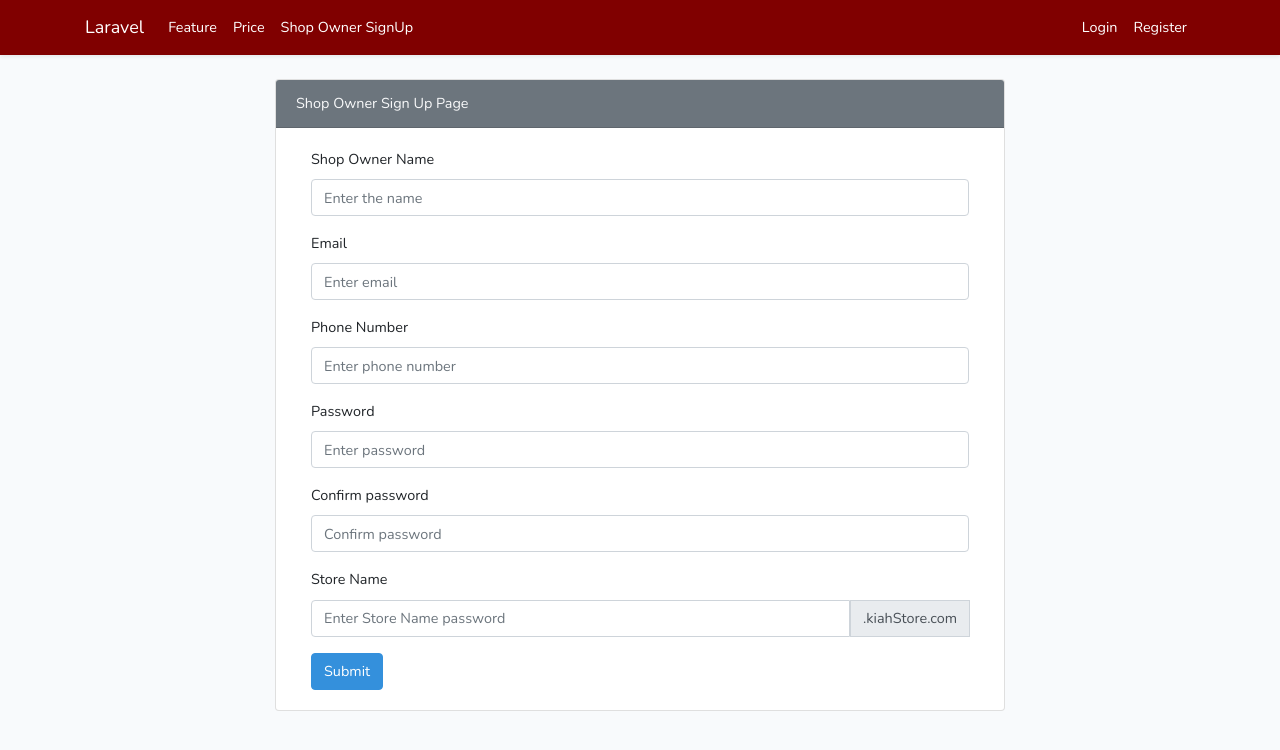
After one commit to z-solution/kiahStore, a Laravel app: page /signUp in a window 1280 px wide. The commit adds this page. Shown: the top 750 px of the page. Run offline with Laravel 8, Linux system fonts and the light colour scheme; style sheets or scripts are compiled from the project's sources.

Commit message:
signUp page and shopowner table added

```diff
--- /dev/null
+++ b/app/Http/Controllers/MainSiteController.php
@@ -0,0 +1,44 @@
+<?php
+
+namespace App\Http\Controllers;
+
+use Illuminate\Http\Request;
+use App\shopOwner;
+use Hash;
+
+class MainSiteController extends Controller
+{
+    public function signUp(){
+    	return view('signUp');
+    }
+
+
+	/**
+     * Store a newly created resource in storage.
+     *
+     * @param  \Illuminate\Http\Request  $request
+     * @return \Illuminate\Http\Response
+     */
+    public function store(Request $request)
+    {
+         $this->validate($request, [
+            'name' => 'required',
+            'email' => 'required',
+            'phone' => 'required',
+            'password' => 'required|same:confirm-password',
+            'store_name' => 'required'
+        ]);
+
+        $shopOwner = new ShopOwner();
+
+        $shopOwner->name = request('name');
+        $shopOwner->email = request('email');
+        $shopOwner->phone = request('phone');
+        $shopOwner->store_name = request('store_name');
+        $shopOwner->password = Hash::make(request('password'));
+
+        $shopOwner->save();
+
+        return redirect('/')->with('success', 'Shop Owner added');
+    }
+}
--- a/resources/sass/app.scss
+++ b/resources/sass/app.scss
@@ -6,3 +6,7 @@
 
 // Bootstrap
 @import '~bootstrap/scss/bootstrap';
+
+
+// Custom CSS
+@import 'custom';
--- /dev/null
+++ b/resources/sass/custom.scss
@@ -0,0 +1,3 @@
+.nav-item a{
+  color: white !important;
+  }
--- a/resources/views/layouts/app.blade.php
+++ b/resources/views/layouts/app.blade.php
@@ -39,12 +39,16 @@
                         <li class="nav-item">
                             <a class="nav-link" href="#">Price</a>
                         </li>
+                        <li class="nav-item">
+                            <a class="nav-link" href="/signUp">Shop Owner SignUp</a>
+                        </li>
 
                     </ul>
 
                     <!-- Right Side Of Navbar -->
                     <ul class="navbar-nav ml-auto">
                         <!-- Authentication Links -->
+
                         @guest
                             <li class="nav-item">
                                 <a class="nav-link" href="{{ route('login') }}">{{ __('Login') }}</a>
--- /dev/null
+++ b/resources/views/signUp.blade.php
@@ -0,0 +1,62 @@
+@extends('layouts.app')
+
+@section('content')
+    <div class="container">
+      <div class="row justify-content-center">
+        <div class="col-md-8">
+            <div class="card">
+                <div class="card-header bg-secondary text-light">Shop Owner Sign Up Page</div>
+                <div class="card-body">
+                    @if (session('status'))
+                        <div class="alert alert-success" role="alert">
+                            {{ session('status') }}
+                        </div>
+                    @endif
+                    <div class="container">
+
+                        @if(\Session::has('success'))
+                            <div class="alert alert-success">
+                               <p>{{\Session::get('success') }}</p>
+                            </div>
+                        @endif
+                        <form method="POST" action="/signUp" enctype="multipart/form-data">
+                            {{csrf_field()}}
+                             <div class="form-group">
+                                <label for="user-name">Shop Owner Name</label>
+                                <input type="text" class="form-control" name="name" placeholder="Enter the name">
+                              </div>
+                              <div class="form-group">
+                                <label for="user-email">Email</label>
+                                <input type="email" class="form-control" name="email" placeholder="Enter email">
+                              </div>
+                              <div class="form-group">
+                                <label for="user-email">Phone Number</label>
+                                <input type="number" class="form-control" name="phone" placeholder="Enter phone number">
+                              </div>
+                              <div class="form-group">
+                                <label for="user-password">Password</label>
+                                <input type="password" class="form-control" name="password" placeholder="Enter password">
+                              </div>
+                              <div class="form-group">
+                                <label for="user-password">Confirm password</label>
+                                <input type="password" class="form-control" name="confirm-password" placeholder="Confirm password">
+                              </div>
+                              <div class="form-group">
+                                <label for="user-password">Store Name</label>
+                                <div class="input-group">
+                                  <input type="text" class="form-control" name="store_name" placeholder="Enter Store Name password">
+                                  <div class="input-group-prepend">
+                                      <div class="input-group-text">.kiahStore.com</div>
+                                  </div>
+                                </div>
+                              </div>
+
+                              <button type="submit" class="btn btn-primary">Submit</button>
+                        </form>
+                    </div>
+                </div>
+            </div>
+        </div>
+    </div>
+    </div>
+@endsection
--- a/routes/web.php
+++ b/routes/web.php
@@ -64,6 +64,11 @@ Route::group(
         // Route::get('/login', function () {
         //     return "shop owner login";
         // });
+        Route::get('/signUp', 'MainSiteController@signUp')->name('signUp');
+        Route::post('/signUp', 'MainSiteController@store');
+        // Route::get('/signUp', function() {
+        //     return view('signUp');
+        // });
     }
 );
 
```
Also changed, not shown: app/ShopOwner.php (added, +17 -0 lines), resources/views/welcome.blade.php (+5 -2 lines), database/migrations/2020_05_07_164249_create_shop_owners_table.php (added), public/css/app.css.
